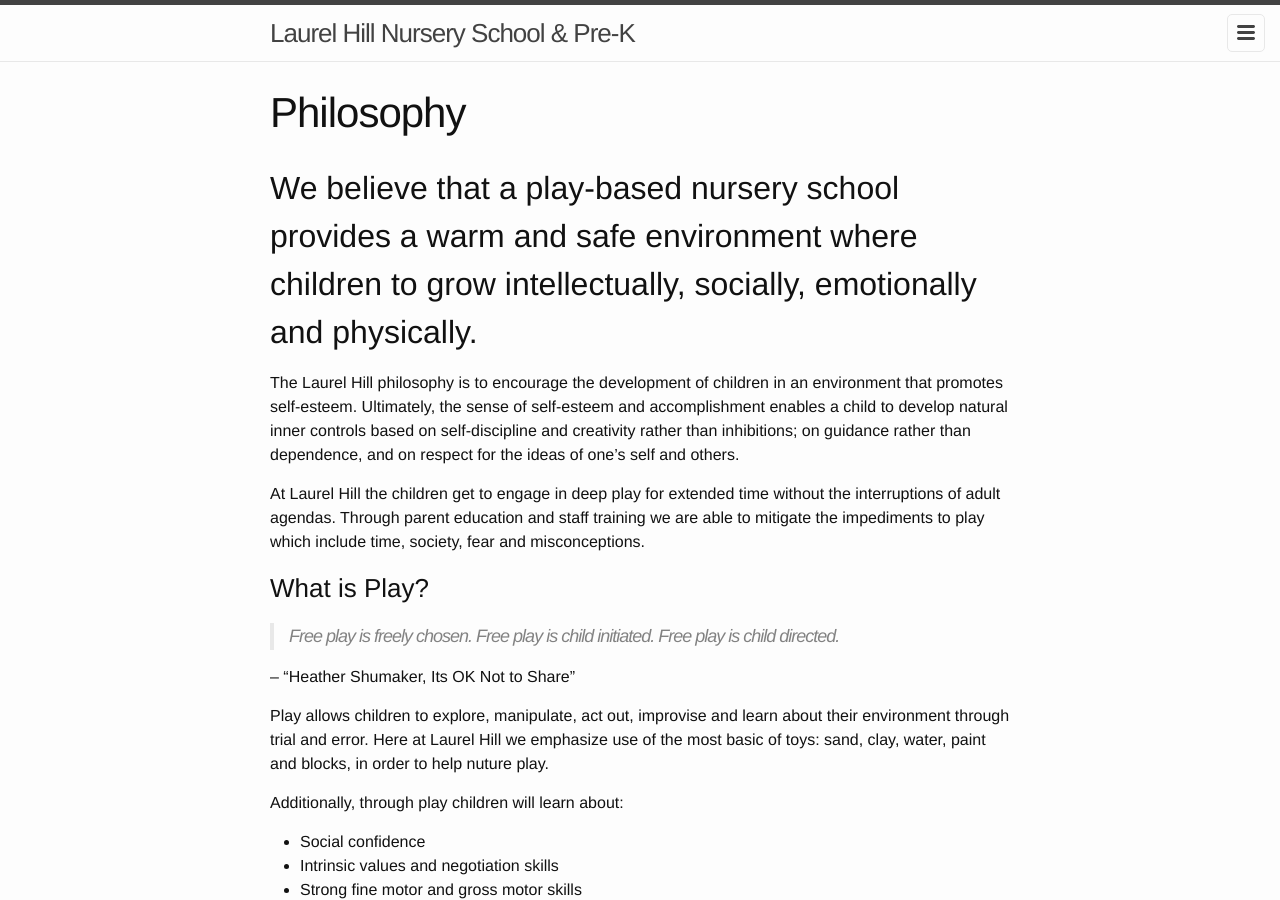
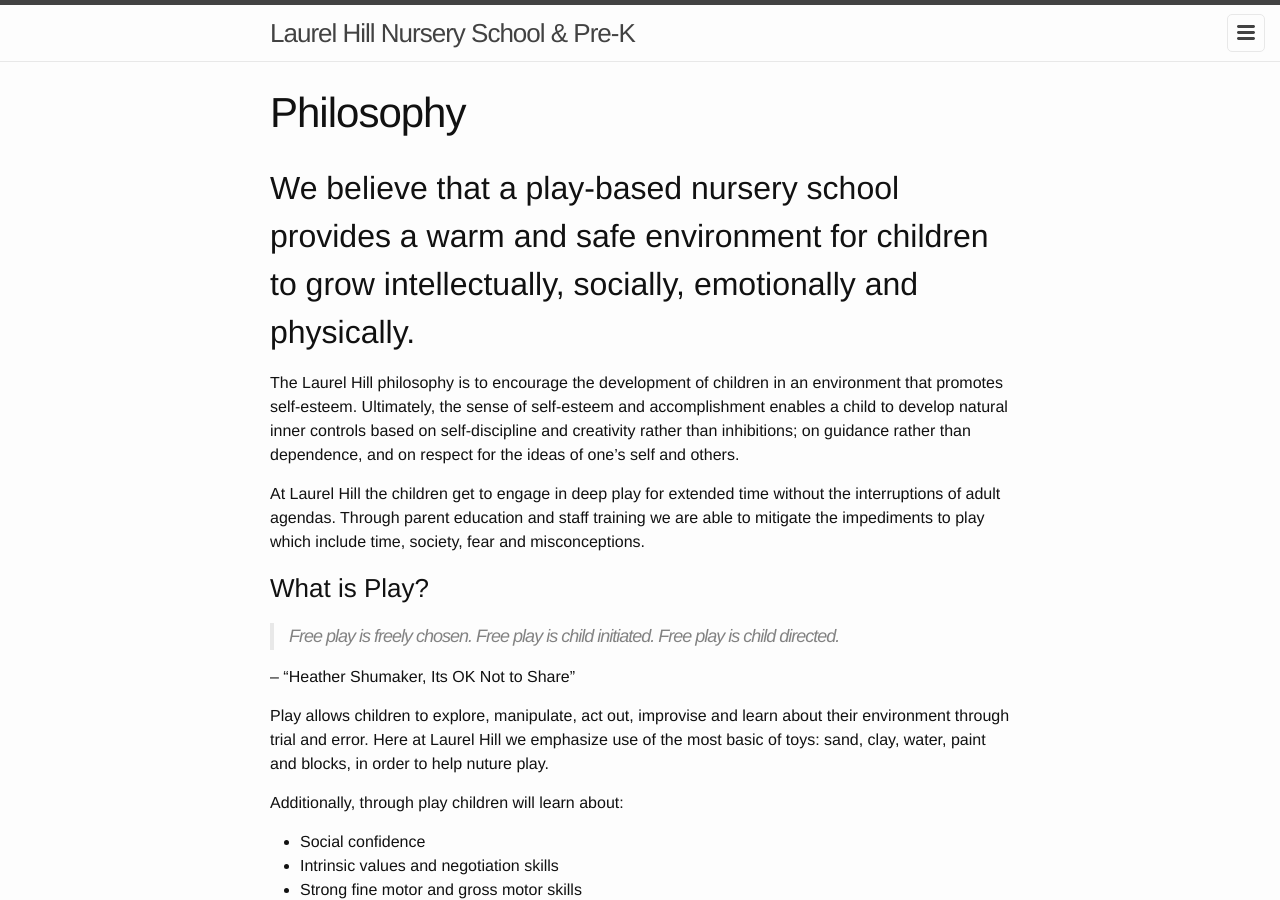
Before and after one commit to saliemchiu/lhns, a Jekyll site: the page built from _about_us/philosophy.md, in a window 1280 px wide and 900 px high. Built offline with Jekyll 4.4.1, drawn with Linux system fonts in a browser that asks for light colours.

Commit message:
added an edited version of the philosophy page

```diff
--- a/_about_us/philosophy.md
+++ b/_about_us/philosophy.md
@@ -4,7 +4,7 @@
 permalink: /about-us/philosophy/
 ---
 
-## We believe that a play-based nursery school provides a warm and safe environment where children to grow intellectually, socially, emotionally and physically.
+## We believe that a play-based nursery school provides a warm and safe environment for children to grow intellectually, socially, emotionally and physically.
 
 
 The Laurel Hill philosophy is to encourage the development of children in an environment that promotes self-esteem. Ultimately, the sense of self-esteem and accomplishment enables a child to develop natural inner controls based on self-discipline and creativity rather than inhibitions; on guidance rather than dependence, and on respect for the ideas of one’s self and others.
```
